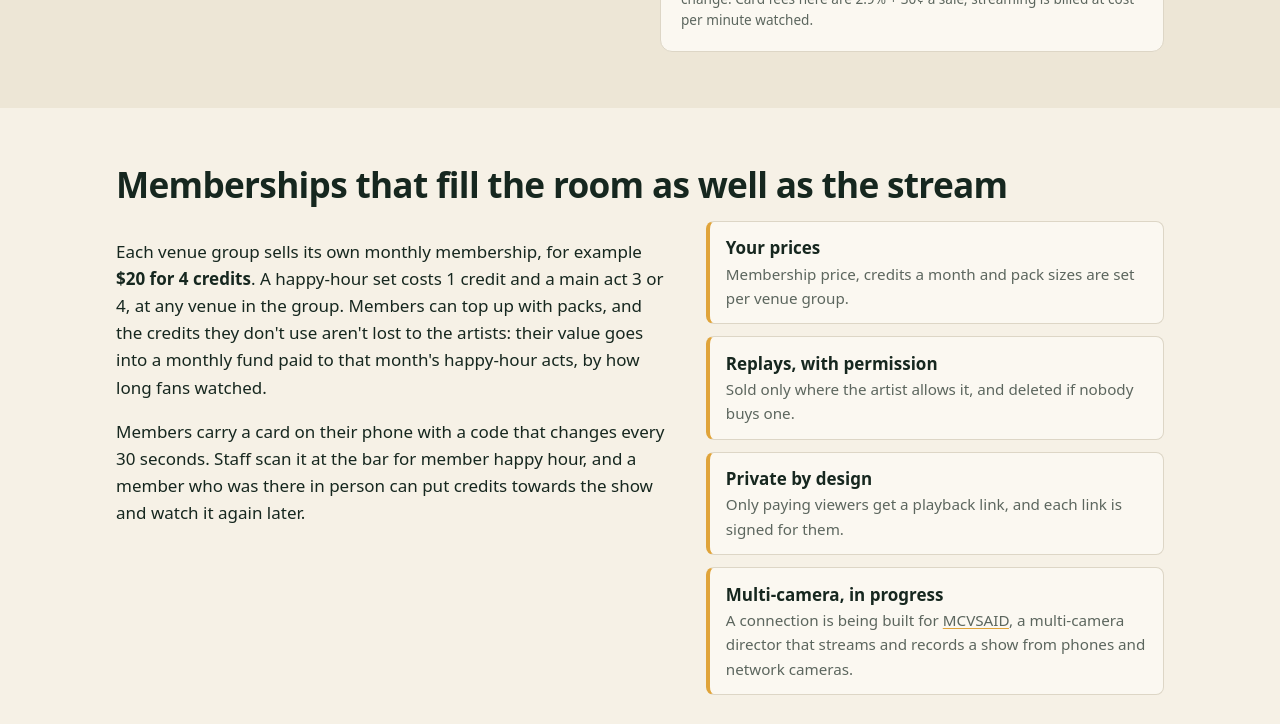
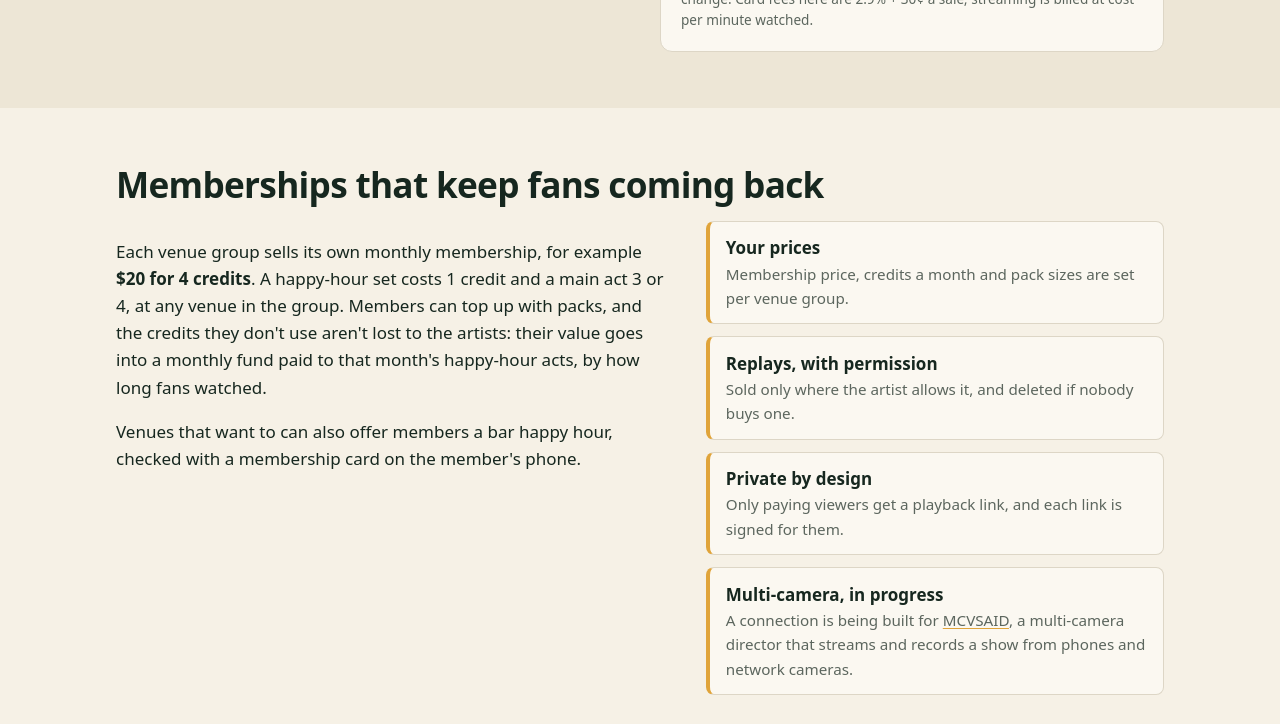
Before and after one commit to second-door-live/seconddoor.live, a plain HTML site: page index.html in a window 1280 px wide. Shown: the part 2578-3302 px from the top of the page. Drawn offline with Linux system fonts and the light colour scheme.

Commit message:
Bar happy hour: an option a venue can offer, not part of the pitch
Co-Authored-By: Claude Opus 5.5 <noreply@anthropic.com>

```diff
--- a/index.html
+++ b/index.html
@@ -85,7 +85,7 @@
       <h3>Venues</h3>
       <ul>
         <li>A new income line from shows you already book</li>
-        <li>A membership that keeps fans coming back, online and at the bar</li>
+        <li>Monthly membership income that doesn't hang on one night</li>
         <li>Pay the sound engineer, the bar and the promoter from the same plan</li>
         <li>Spending is capped: no stream starts before it has earned its cost</li>
       </ul>
@@ -103,7 +103,7 @@
       <h3>Fans</h3>
       <ul>
         <li>Watch from anywhere, live or on replay</li>
-        <li>Members pay less per show and get happy hour at the bar</li>
+        <li>Members pay less per show, at every venue in the group</li>
         <li>Follow artists and hear when they're booked and when they go live</li>
         <li>A show that never streams is refunded automatically</li>
       </ul>
@@ -141,16 +141,15 @@
 </section>
 
 <section class="wrap" id="members" aria-labelledby="members-h">
-  <h2 id="members-h">Memberships that fill the room as well as the stream</h2>
+  <h2 id="members-h">Memberships that keep fans coming back</h2>
   <div class="two">
     <div>
       <p>Each venue group sells its own monthly membership, for example <strong>$20 for 4 credits</strong>. A happy-hour
       set costs 1 credit and a main act 3 or 4, at any venue in the group. Members can top up with packs, and the
       credits they don't use aren't lost to the artists: their value goes into a monthly fund paid to that month's
       happy-hour acts, by how long fans watched.</p>
-      <p>Members carry a card on their phone with a code that changes every 30 seconds. Staff scan it at the bar for
-      member happy hour, and a member who was there in person can put credits towards the show and watch it again
-      later.</p>
+      <p>Venues that want to can also offer members a bar happy hour, checked with a membership card on the member's
+      phone.</p>
     </div>
     <ul class="facts">
       <li><strong>Your prices</strong><span>Membership price, credits a month and pack sizes are set per venue group.</span></li>
```
